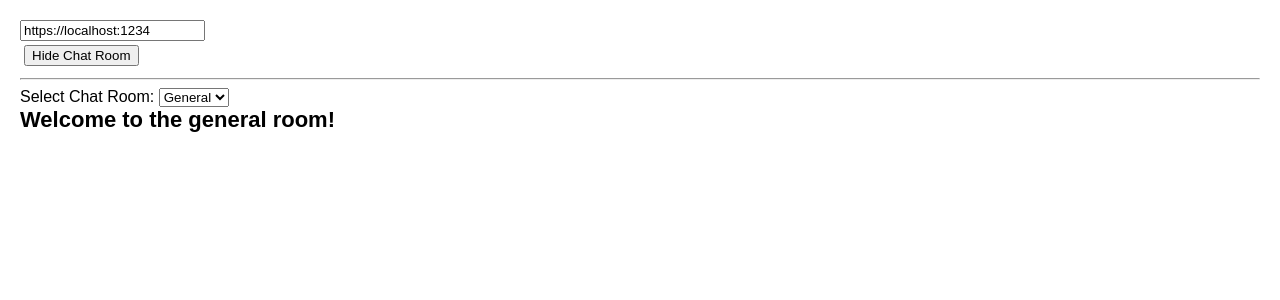
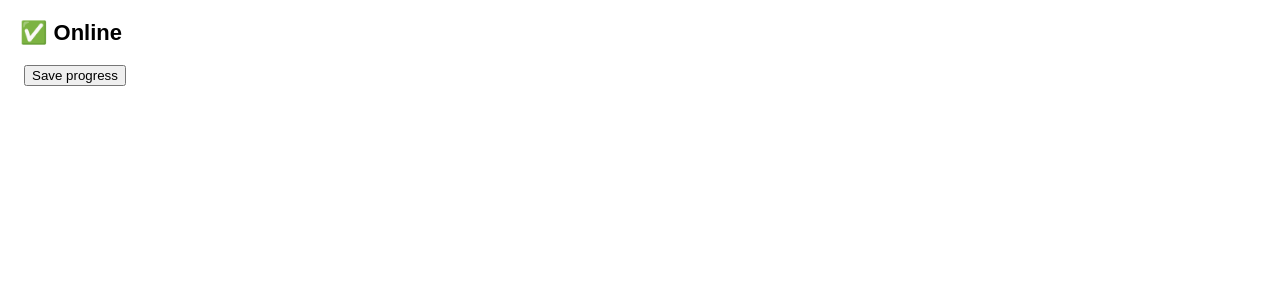
Before and after one commit to jahmedabeer/Learning-react, a React (Vite) app: page / in a window 1280 px wide. Shown: the top 300 px of the page. Built offline with nearby package versions, Linux system fonts and the light colour scheme.

Commit message:
duplication in logic between components

```diff
--- a/src/App.jsx
+++ b/src/App.jsx
@@ -1,44 +1,11 @@
-import { useState } from "react";
-import ChatRoom from "./components/ChatRoom";
+import CheckNetwork from "./components/CheckNetwork";
+import SaveButton from "./components/SaveButton";
 
 export default function App() {
-  const [roomId, setRoomId] = useState("general");
-  const [showChat, setShowChat] = useState(true);
-  const [serverUrl, setServerUrl] = useState("https://localhost:1234");
-
-  const handleRoomChange = (e) => {
-    setRoomId(e.target.value);
-  };
-
   return (
-    <div>
-      <div>
-        <input
-          type="text"
-          value={serverUrl}
-          onChange={(e) => setServerUrl(e.target.value)}
-        />
-      </div>
-      <div>
-        <button onClick={() => setShowChat((s) => !s)}>
-          {showChat ? "Hide Chat Room" : "Show Chat Room"}
-        </button>
-      </div>
-      {showChat && (
-        <>
-          <hr />
-          <div>
-            Select Chat Room:{" "}
-            <select onChange={handleRoomChange}>
-              <option value="general">General</option>
-              <option value="travel">Travel</option>
-              <option value="music">Music</option>
-            </select>
-          </div>
-
-          <ChatRoom roomId={roomId} serverUrl={serverUrl} />
-        </>
-      )}
-    </div>
+    <>
+      <CheckNetwork />
+      <SaveButton />
+    </>
   );
 }
--- /dev/null
+++ b/src/components/CheckNetwork.jsx
@@ -0,0 +1,26 @@
+import { useEffect, useState } from 'react'
+
+export default function CheckNetwork() {
+    const [isOnline, setIsOnline] = useState(true)
+
+    useEffect(() => {
+        function handleOnline() {
+            setIsOnline(true)
+        }
+
+        function handleOffline() {
+            setIsOnline(false)
+        }
+
+        window.addEventListener('online', handleOnline)
+        window.addEventListener('offline', handleOffline)
+
+        return () => {
+            window.removeEventListener('online', handleOnline)
+            window.removeEventListener('offline', handleOffline)
+        }
+    }, [])
+
+
+    return <h1>{isOnline ? '✅ Online' : '❌ Disconnected'}</h1>
+}
--- /dev/null
+++ b/src/components/SaveButton.jsx
@@ -0,0 +1,33 @@
+import { useEffect, useState } from 'react'
+
+export default function SaveButton() {
+    const [isOnline, setIsOnline] = useState(true)
+
+    useEffect(() => {
+        function handleOnline() {
+            setIsOnline(true)
+        }
+
+        function handleOffline() {
+            setIsOnline(false)
+        }
+
+        window.addEventListener('online', handleOnline)
+        window.addEventListener('offline', handleOffline)
+
+        return () => {
+            window.removeEventListener('online', handleOnline)
+            window.removeEventListener('offline', handleOffline)
+        }
+    }, [])
+
+    function handleClick() {
+        console.info('Your data was saved!')
+    }
+
+    return (
+        <button disabled={!isOnline} onClick={handleClick}>
+            {isOnline ? 'Save progress' : 'Reconnecting...'}
+        </button>
+    )
+}
```
Also changed, not shown: 1 other file (tests, documents, lock files or other folders).
